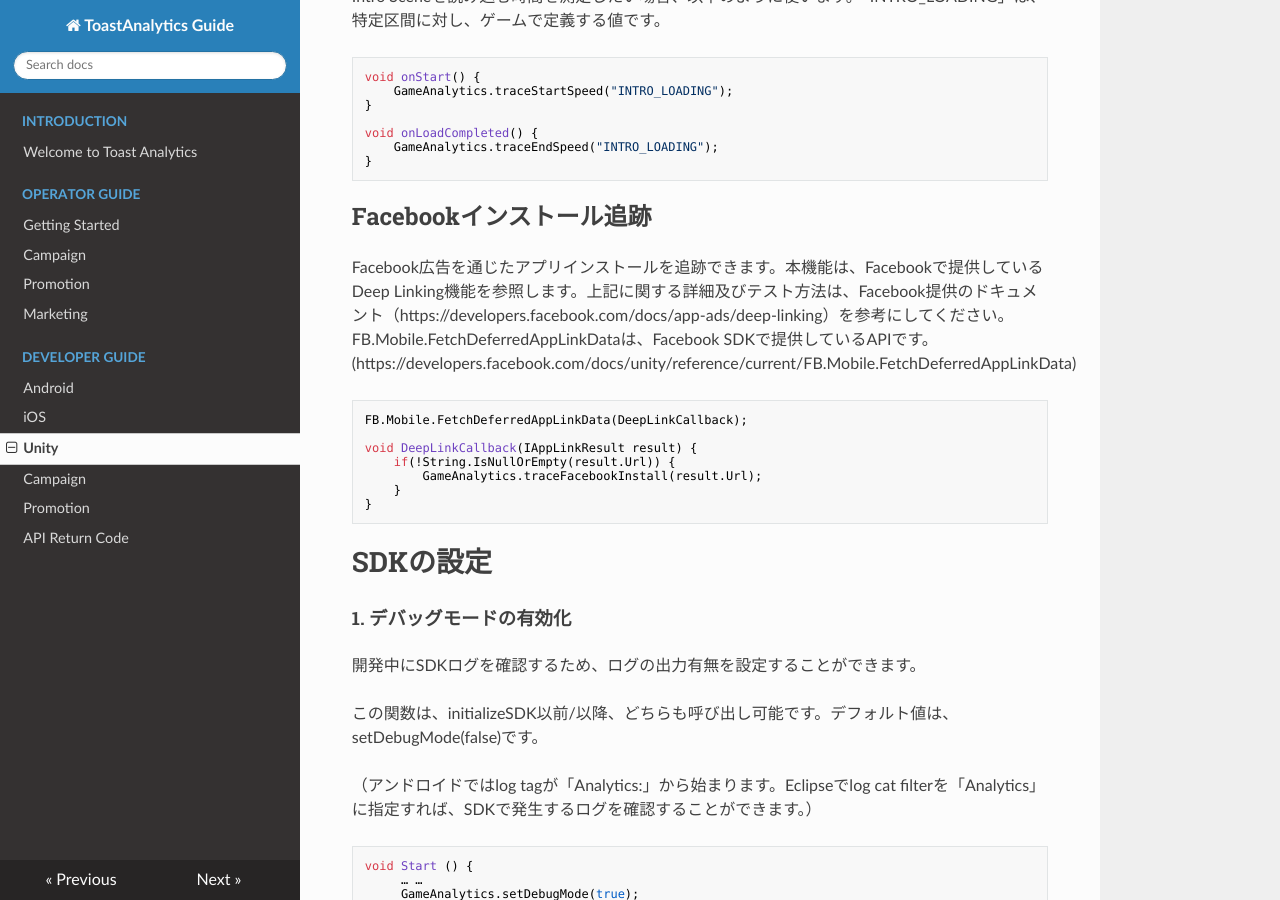
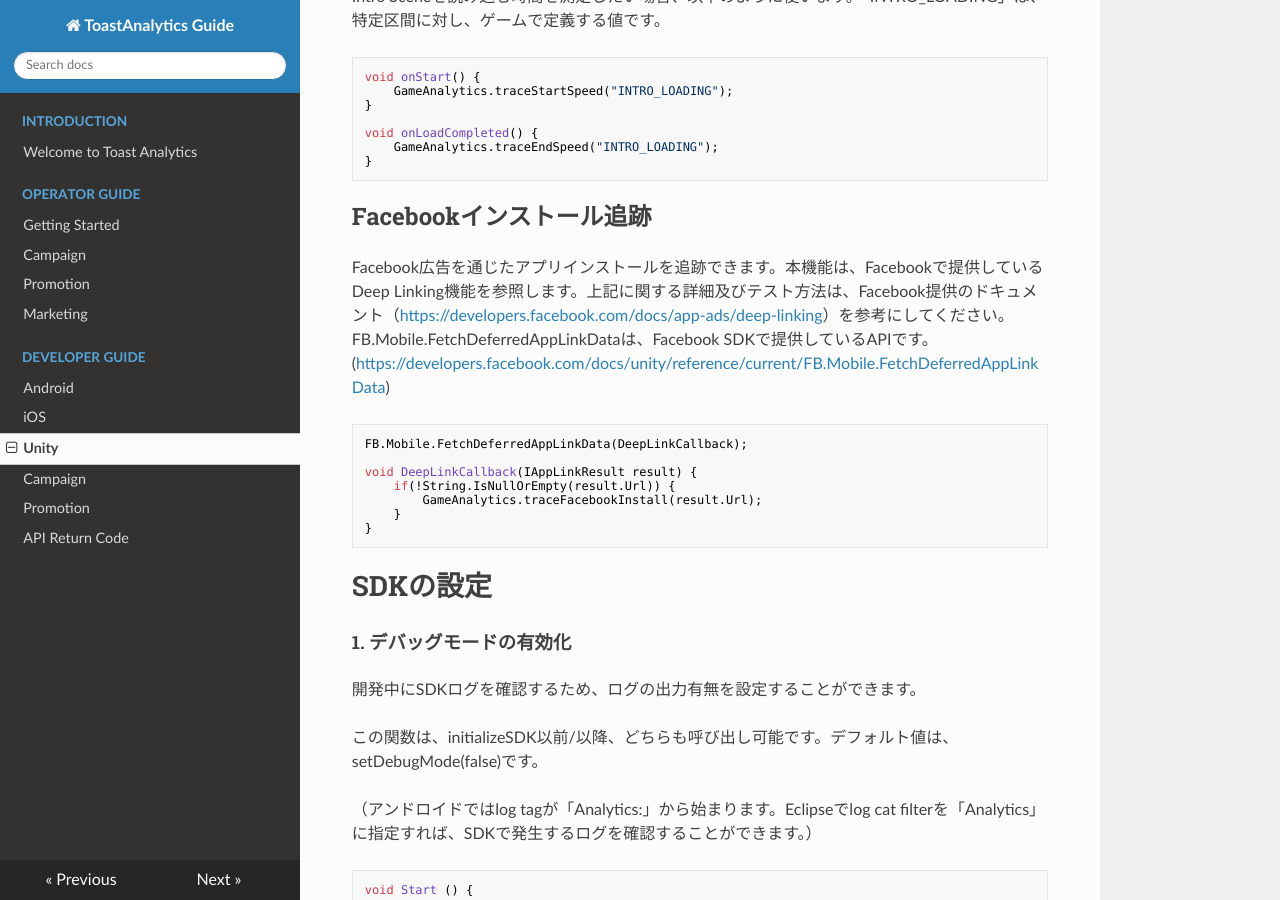
Before and after one commit to ToastAnalytics/ToastAnalytics_JA, an MkDocs documentation site: the page built from docs/Developer/6. Unity Developer Guide.md, in a window 1280 px wide and 900 px high, scrolled down 14085 px. Built offline with MkDocs 1.6.1, drawn with Linux system fonts in a browser that asks for light colours; nearby versions of some CDN libraries; old or Windows-style settings are respelled for this version of MkDocs; part of the change alters nothing that is shown.

Commit message:
Update 6. Unity Developer Guide.md

````diff
--- a/docs/Developer/6. Unity Developer Guide.md
+++ b/docs/Developer/6. Unity Developer Guide.md
@@ -482,8 +482,8 @@ void onLoadCompleted() {
 
 ##Facebookインストール追跡
 
-Facebook広告を通じたアプリインストールを追跡できます。本機能は、Facebookで提供しているDeep Linking機能を参照します。上記に関する詳細及びテスト方法は、Facebook提供のドキュメント（https://developers.facebook.com/docs/app-ads/deep-linking）を参考にしてください。FB.Mobile.FetchDeferredAppLinkDataは、Facebook SDKで提供しているAPIです。
-(https://developers.facebook.com/docs/unity/reference/current/FB.Mobile.FetchDeferredAppLinkData)
+Facebook広告を通じたアプリインストールを追跡できます。本機能は、Facebookで提供しているDeep Linking機能を参照します。上記に関する詳細及びテスト方法は、Facebook提供のドキュメント（<https://developers.facebook.com/docs/app-ads/deep-linking>）を参考にしてください。FB.Mobile.FetchDeferredAppLinkDataは、Facebook SDKで提供しているAPIです。
+(<https://developers.facebook.com/docs/unity/reference/current/FB.Mobile.FetchDeferredAppLinkData>)
 
 ```cs
 FB.Mobile.FetchDeferredAppLinkData(DeepLinkCallback);
````
